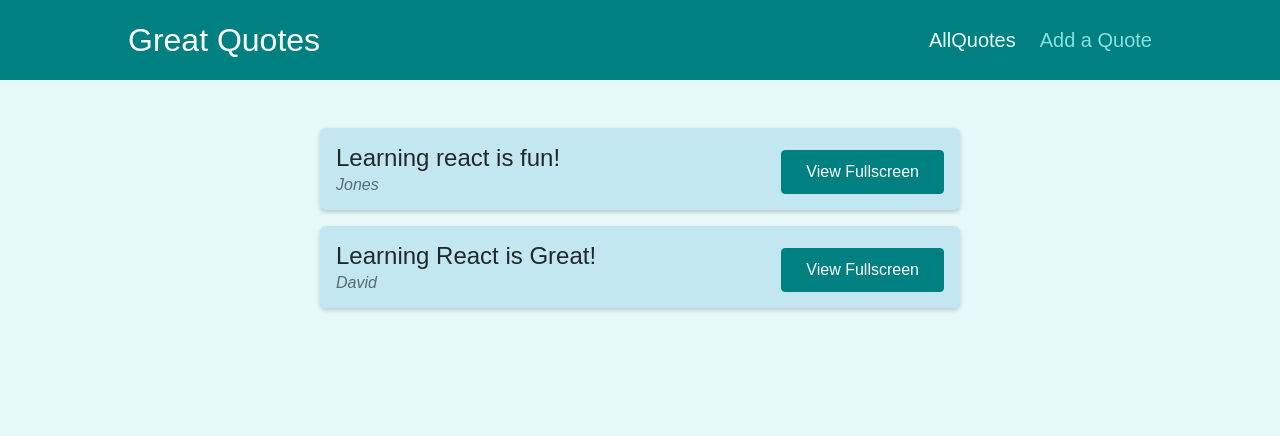
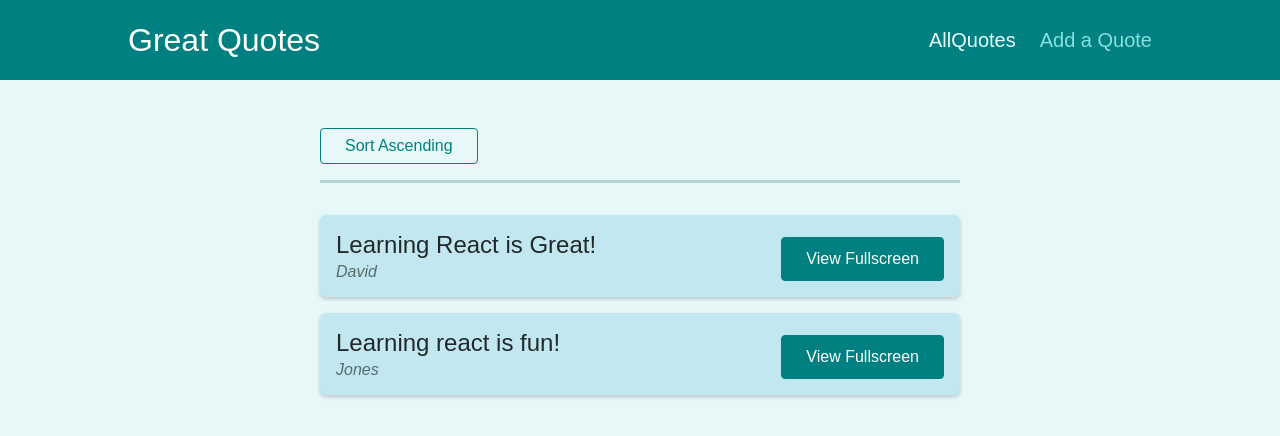
Before and after one commit to anuzza/Great-Quotes, a React (Create React App) app: page /quotes in a window 1280 px wide. Shown: the top 436 px of the page. Built offline with nearby package versions, Linux system fonts and the light colour scheme.

Commit message:
worked with query parameters

```diff
--- a/src/components/quotes/QuoteList.js
+++ b/src/components/quotes/QuoteList.js
@@ -1,13 +1,38 @@
 import { Fragment } from 'react';
-
+import { useHistory, useLocation } from 'react-router-dom';
 import QuoteItem from './QuoteItem';
 import classes from './QuoteList.module.css';
 
+const sortQuotes = (quotes, ascending) => {
+  return quotes.sort((quoteA, quoteB) => {
+    if (ascending) {
+      return quoteA.id > quoteB.id ? 1 : -1;
+    } else {
+      return quoteA.id < quoteB.id ? 1 : -1;
+    }
+  });
+};
+
 const QuoteList = (props) => {
+  const history = useHistory();
+  const loaction = useLocation();
+
+  const queryParams = new URLSearchParams(loaction.search);
+
+  const isSortingAscending= queryParams.get('sort')=== 'asc';
+
+  const sortedQuotes= sortQuotes(props.quotes,isSortingAscending )
+
+  const changeSortingHandler=()=>{
+    history.push('/quotes?sort=' + (isSortingAscending? 'desc': 'asc'))
+  };
   return (
     <Fragment>
+      <div className={classes.sorting}>
+        <button onClick={changeSortingHandler}>Sort {isSortingAscending ?'Descending' : 'Ascending' }</button>
+      </div>
       <ul className={classes.list}>
-        {props.quotes.map((quote) => (
+        {sortedQuotes.map((quote) => (
           <QuoteItem
             key={quote.id}
             id={quote.id}
```
